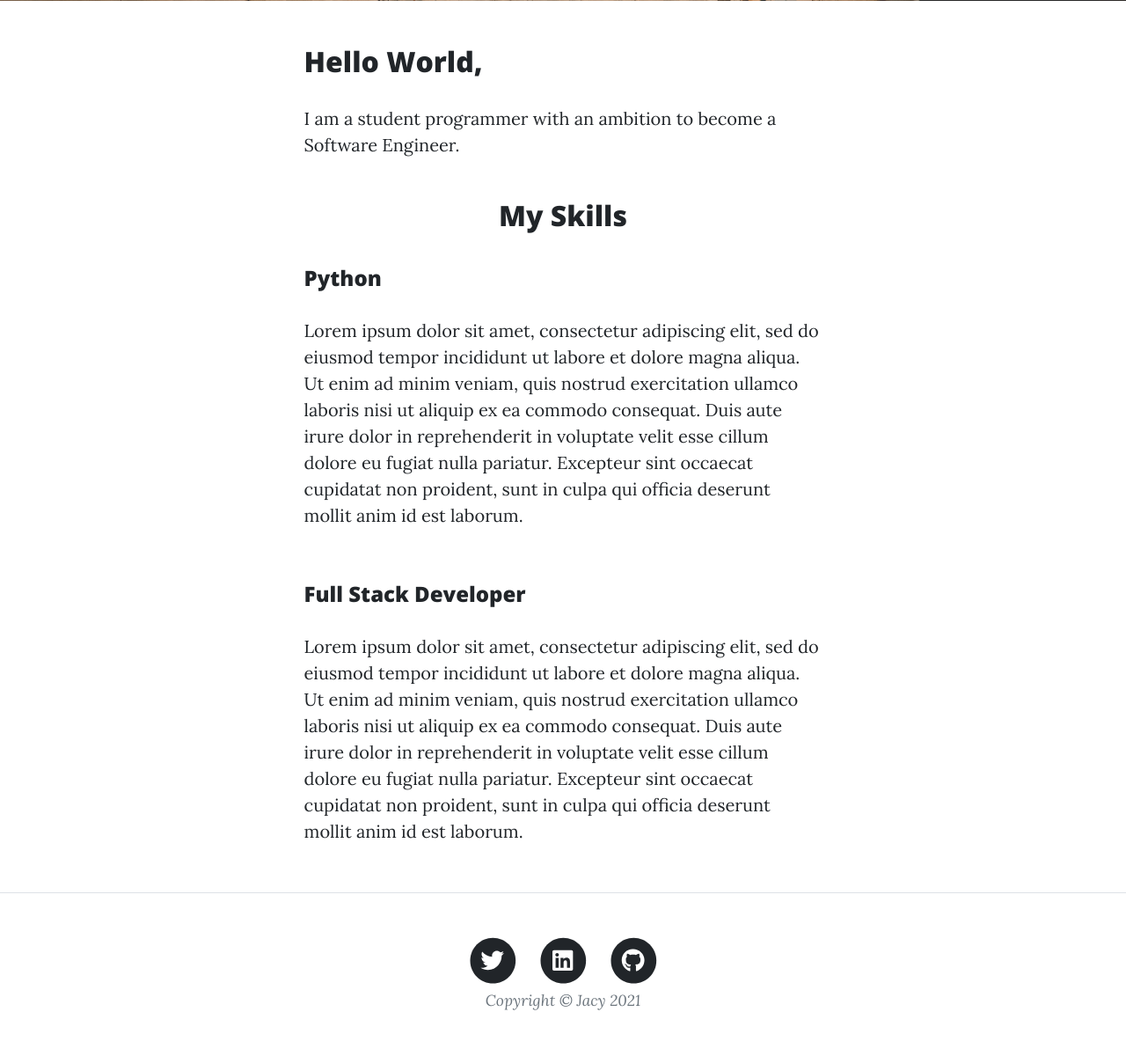
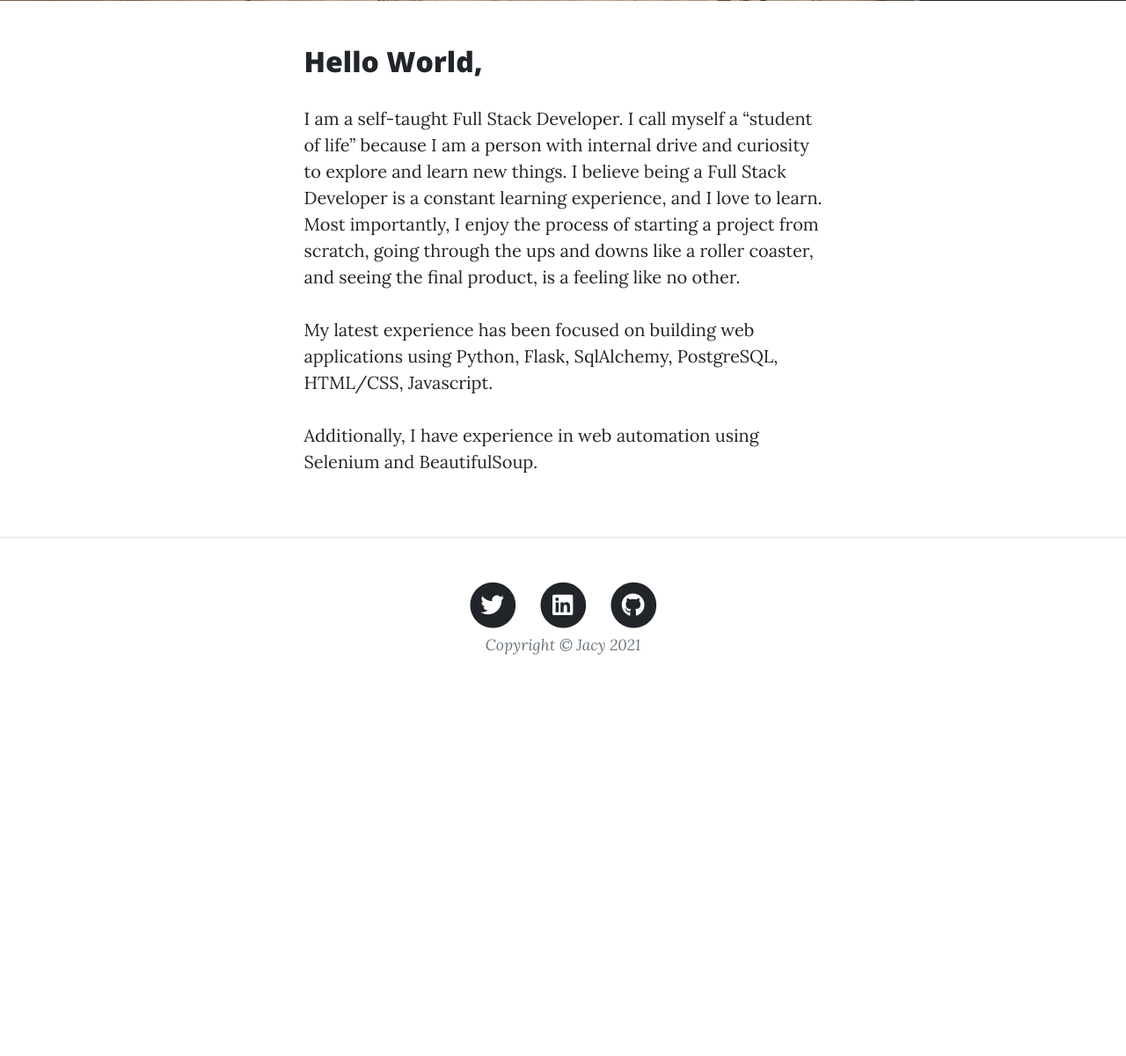
Before and after one commit to jacyespinosa/personal-blog, a Flask app: page /about in a window 1280 px wide. Shown: the part 531-1731 px from the top of the page at 88% size. After the commit the page ends 1275 px from the top, so only its background shows below. Run offline with Flask 2, Linux system fonts and the light colour scheme; parts of the project's set-up code (start-up, migrations or seed data) failed here and were passed over; some libraries are stand-ins or nearby versions.

Commit message:
Added about me content

```diff
--- a/main.py
+++ b/main.py
@@ -294,7 +294,7 @@ def contact():
                                     to_addrs=TO_ADDRESS,
                                     msg=f"Subject: You have a message!\n\n"
                                         f"Name: {name}\n"
-                                        f"Email: {email}\n"
+                                        f"Email: {email}\n\n"
                                         f"Message: {message}")
 
             flash('Message successfully sent.')
--- a/templates/about.html
+++ b/templates/about.html
@@ -23,25 +23,17 @@
                     <div class="col-md-10 col-lg-8 col-xl-7">
                         <div class="about-me">
                             <h2>Hello World,</h2>
-                            <p>I am a student programmer with an ambition to become a Software Engineer. </p>
+                            <p>I am a self-taught Full Stack Developer. I call myself a “student of life” because I am a person with internal drive and curiosity to explore and learn new things. I believe being a Full Stack Developer is a constant learning experience, and I love to learn. Most importantly, I enjoy the process of starting a project from scratch, going through the ups and downs like a roller coaster, and seeing the final product, is a feeling like no other.
+
+                                <br>
+                                <br>My latest experience has been focused on building web applications using Python, Flask, SqlAlchemy, PostgreSQL, HTML/CSS, Javascript.
+                                <br>
+                                <br>Additionally, I have experience in web automation using Selenium and BeautifulSoup.
+                            </p>
                         </div>
 
                         <hr size="1" noshade>
 
-                        <div class="about-me">
-                            <h2 style="text-align: center">My Skills</h2>
-                            <br>
-                            <div class="skill-row">
-                                <h4>Python</h4>
-                                <p>Lorem ipsum dolor sit amet, consectetur adipiscing elit, sed do eiusmod tempor incididunt ut labore et dolore magna aliqua. Ut enim ad minim veniam, quis nostrud exercitation ullamco laboris nisi ut aliquip ex ea commodo consequat. Duis aute irure dolor in reprehenderit in voluptate velit esse cillum dolore eu fugiat nulla pariatur. Excepteur sint occaecat cupidatat non proident, sunt in culpa qui officia deserunt mollit anim id est laborum. </p>
-                            </div>
-                            <br>
-                            <div class="skill-row">
-                                <h4>Full Stack Developer</h4>
-                                <p>Lorem ipsum dolor sit amet, consectetur adipiscing elit, sed do eiusmod tempor incididunt ut labore et dolore magna aliqua. Ut enim ad minim veniam, quis nostrud exercitation ullamco laboris nisi ut aliquip ex ea commodo consequat. Duis aute irure dolor in reprehenderit in voluptate velit esse cillum dolore eu fugiat nulla pariatur. Excepteur sint occaecat cupidatat non proident, sunt in culpa qui officia deserunt mollit anim id est laborum.</p>
-                            </div>
-
-                        </div>
                     </div>
                 </div>
             </div>
--- a/templates/index.html
+++ b/templates/index.html
@@ -10,7 +10,7 @@
                     <div class="col-md-10 col-lg-8 col-xl-7">
                         <div class="site-heading">
                             <h1>Jacy's World</h1>
-                            <span class="subheading">Journey to becoming a Software Engineer</span>
+                            <span class="subheading">Journey to becoming a Full Stack Developer</span>
                         </div>
                     </div>
                 </div>
```
